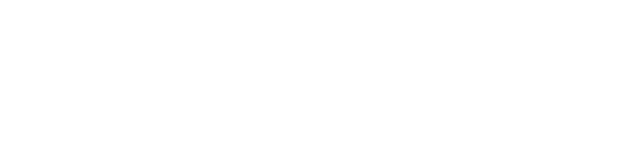
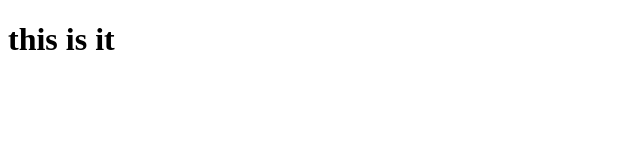
Before and after one commit to da5id5/testgit, a plain HTML site: page index.html in a window 1280 px wide. Shown: the whole page, without its empty margins (0-640 px from the left). Drawn offline with Linux system fonts and the light colour scheme.

Commit message:
added header

```diff
--- a/index.html
+++ b/index.html
@@ -5,6 +5,8 @@
 	<title>test git</title>
 </head>
 <body>
-
+	<header>
+		<h1>this is it</h1>
+	</header>
 </body>
 </html>
```
